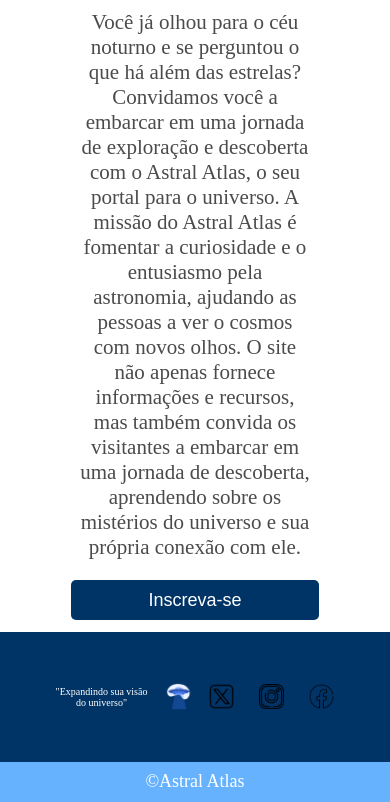
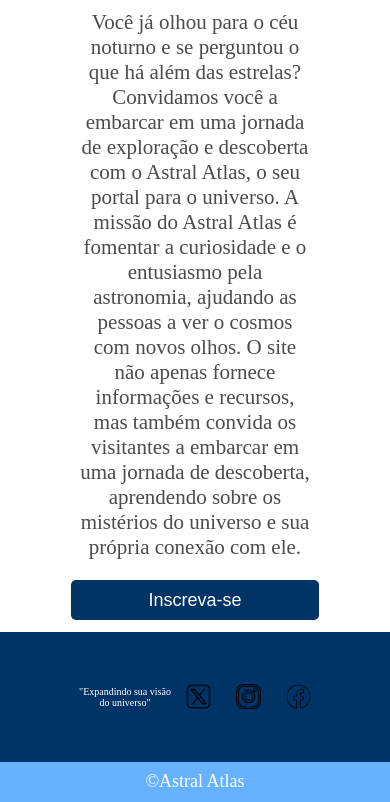
Before and after one commit to glhrmlud/Eliudefront, a plain HTML site: page Layout Web/sobre.html in a window 390 px wide. Shown: the part 1055-1857 px from the top of the page. Drawn offline with Linux system fonts and the light colour scheme.

Commit message:
Atualizar o style-sobre.css

```diff
--- a/Layout Web/style-sobre.css
+++ b/Layout Web/style-sobre.css
@@ -237,7 +237,7 @@ footer{
     }
     .sct5 img{
         width: 30px;
-        height: 30px;
+        display:none;
     }
     .sct5 p{
         font-size: 10px;
```
